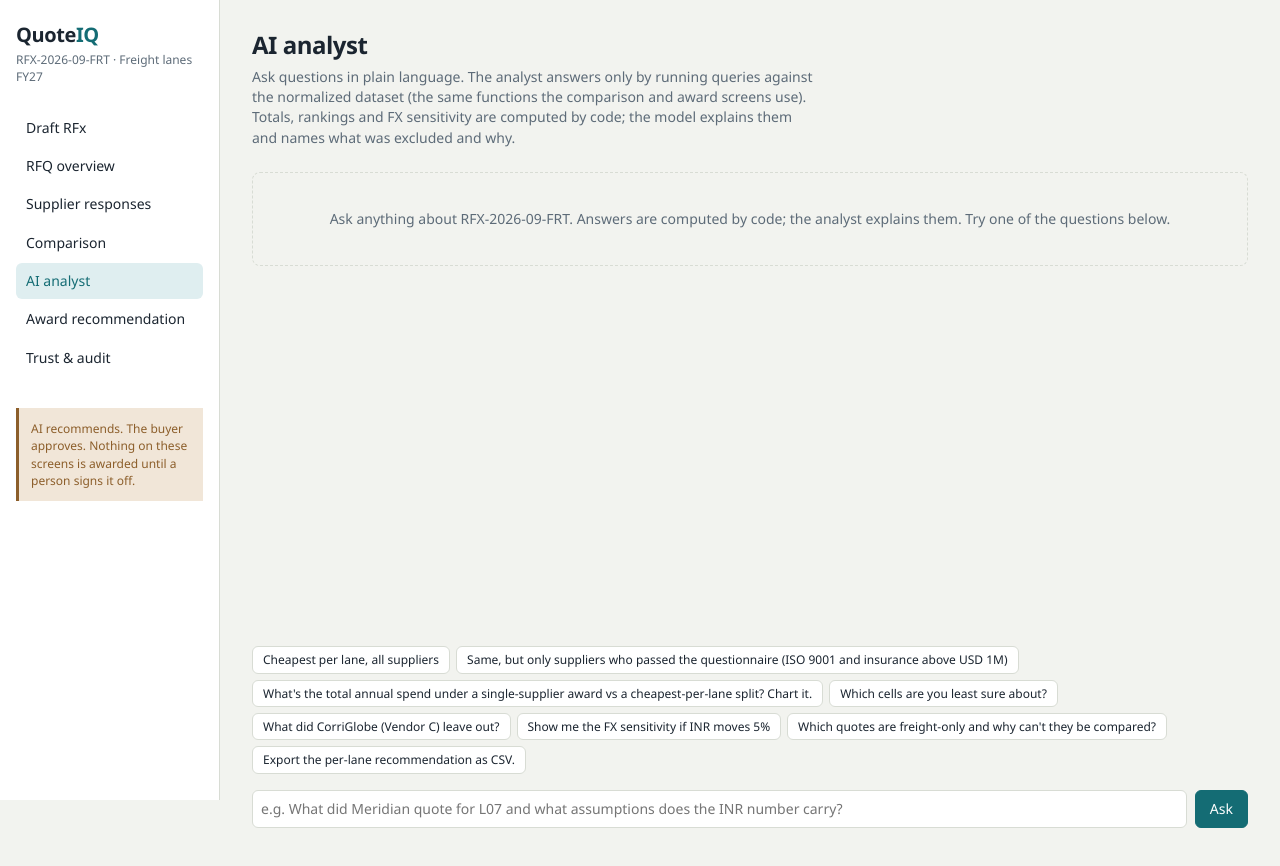
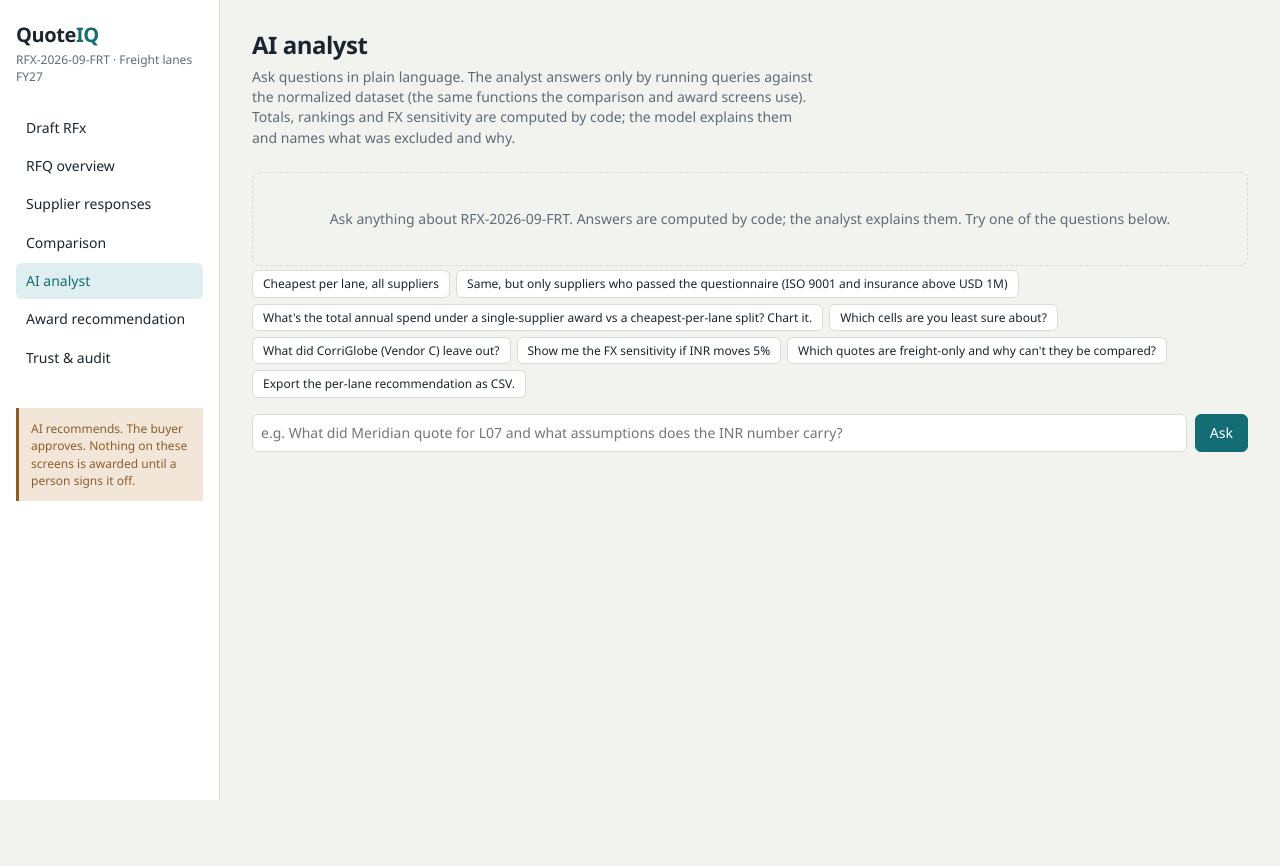
Before and after one commit to Pankaj-Tiwari19/quoteiq-freight, a Next.js app: page /analyst in a window 1280 px wide. Shown: the top 866 px of the page. After the commit the page ends 800 px from the top, so only its background shows below. Built offline with nearby package versions, Linux system fonts and the light colour scheme.

Commit message:
Analyst: page-level scroll, full-width answers, chips+Ask pinned at bottom; headings and bold in table cells render

```diff
--- a/app/globals.css
+++ b/app/globals.css
@@ -53,10 +53,13 @@ select, input[type=text] { font: inherit; padding: 6px 8px; border: 1px solid va
 .callout.fail { border-color: var(--fail); background: var(--fail-soft); }
 .callout.pass { border-color: var(--pass); background: var(--pass-soft); }
 .empty { padding: 36px; text-align: center; color: var(--muted); border: 1px dashed var(--line); border-radius: 8px; }
-.chat { display: grid; grid-template-rows: 1fr auto; height: calc(100vh - 140px); }
-.chat .log { overflow: auto; padding: 4px 0; }
-.msg { max-width: 78ch; padding: 12px 16px; border-radius: 10px; margin: 8px 0; white-space: pre-wrap; }
-.msg.user { background: var(--primary-soft); margin-left: auto; }
+.chat { display: block; }                       /* page-level scroll; no nested scroller */
+.chat .log { padding: 4px 0; }
+.msg { padding: 12px 16px; border-radius: 10px; margin: 8px 0; white-space: pre-wrap; }
+.msg.user { background: var(--primary-soft); margin-left: auto; max-width: 70%; width: fit-content; }
+.msg.ai { max-width: none; }
+.msg.ai table { white-space: normal; }
+.chat .msg.ai h3 { font-size: 14px; margin: 10px 0 4px; }
 .msg.ai { background: var(--panel); border: 1px solid var(--line); }
 .msg .tools { margin-top: 8px; font-size: 11px; color: var(--muted); }
 .suggest { display: flex; gap: 6px; flex-wrap: wrap; margin-bottom: 8px; }
@@ -71,7 +74,8 @@ input.inline:hover { border-color: var(--line); background: #fff; }
 input.inline:focus { border-color: var(--primary); background: #fff; }
 button.link { background: none; border: none; color: var(--muted); padding: 0 6px; font-size: 16px; line-height: 1; }
 button.link:hover { color: var(--fail); }
-.chat .msg.ai table { margin: 6px 0; font-size: 13px; }
+.chat .msg.ai table { margin: 6px 0; font-size: 13px; width: auto; }
+.chat > div:last-child { position: sticky; bottom: 0; background: var(--bg); padding-bottom: 12px; }   /* chips + Ask stay reachable while the page scrolls */
 .decision { font-size: 12px; margin-top: 4px; }
 .decision select, .decision input { font-size: 12px; padding: 3px 6px; }
 .bar { display: flex; height: 10px; border-radius: 5px; overflow: hidden; background: #e6e8e2; }
--- a/components/AnalystChat.tsx
+++ b/components/AnalystChat.tsx
@@ -8,8 +8,9 @@ function csvHref(p: { columns: string[]; rows: any[][] }) { const esc = (v: any)
 function Md({ text }: { text: string }) {
   // minimal markdown: pipe tables and **bold**; everything else stays as text
   const blocks = text.split(/\n(?=\|)|\n(?<=\|)\n/); const out: React.ReactNode[] = []; let tbl: string[] = [];
-  const flush = () => { if (!tbl.length) return; const rows = tbl.map(r => r.split("|").slice(1, -1).map(c => c.trim())).filter(r => !r.every(c => /^:?-+:?$/.test(c))); out.push(<table key={out.length}><thead><tr>{rows[0].map((c, i) => <th key={i}>{c}</th>)}</tr></thead><tbody>{rows.slice(1).map((r, i) => <tr key={i}>{r.map((c, j) => <td key={j}>{c}</td>)}</tr>)}</tbody></table>); tbl = []; };
-  for (const line of text.split("\n")) { if (/^\s*\|/.test(line)) tbl.push(line); else { flush(); out.push(<span key={out.length}>{line.split(/(\*\*[^*]+\*\*)/).map((p, i) => p.startsWith("**") ? <b key={i}>{p.slice(2, -2)}</b> : p)}{"\n"}</span>); } }
+  const inline = (t: string) => t.split(/(\*\*[^*]+\*\*)/).map((p, i) => p.startsWith("**") ? <b key={i}>{p.slice(2, -2)}</b> : p);
+  const flush = () => { if (!tbl.length) return; const rows = tbl.map(r => r.split("|").slice(1, -1).map(c => c.trim())).filter(r => !r.every(c => /^:?-+:?$/.test(c))); out.push(<table key={out.length}><thead><tr>{rows[0].map((c, i) => <th key={i}>{inline(c)}</th>)}</tr></thead><tbody>{rows.slice(1).map((r, i) => <tr key={i}>{r.map((c, j) => <td key={j}>{inline(c)}</td>)}</tr>)}</tbody></table>); tbl = []; };
+  for (const line of text.split("\n")) { if (/^\s*\|/.test(line)) tbl.push(line); else { flush(); const h = line.match(/^\s*#{1,4}\s+(.*)$/); out.push(h ? <h3 key={out.length}>{inline(h[1])}</h3> : <span key={out.length}>{inline(line)}{"\n"}</span>); } }
   flush(); void blocks; return <>{out}</>;
 }
 export default function AnalystChat() {
```
